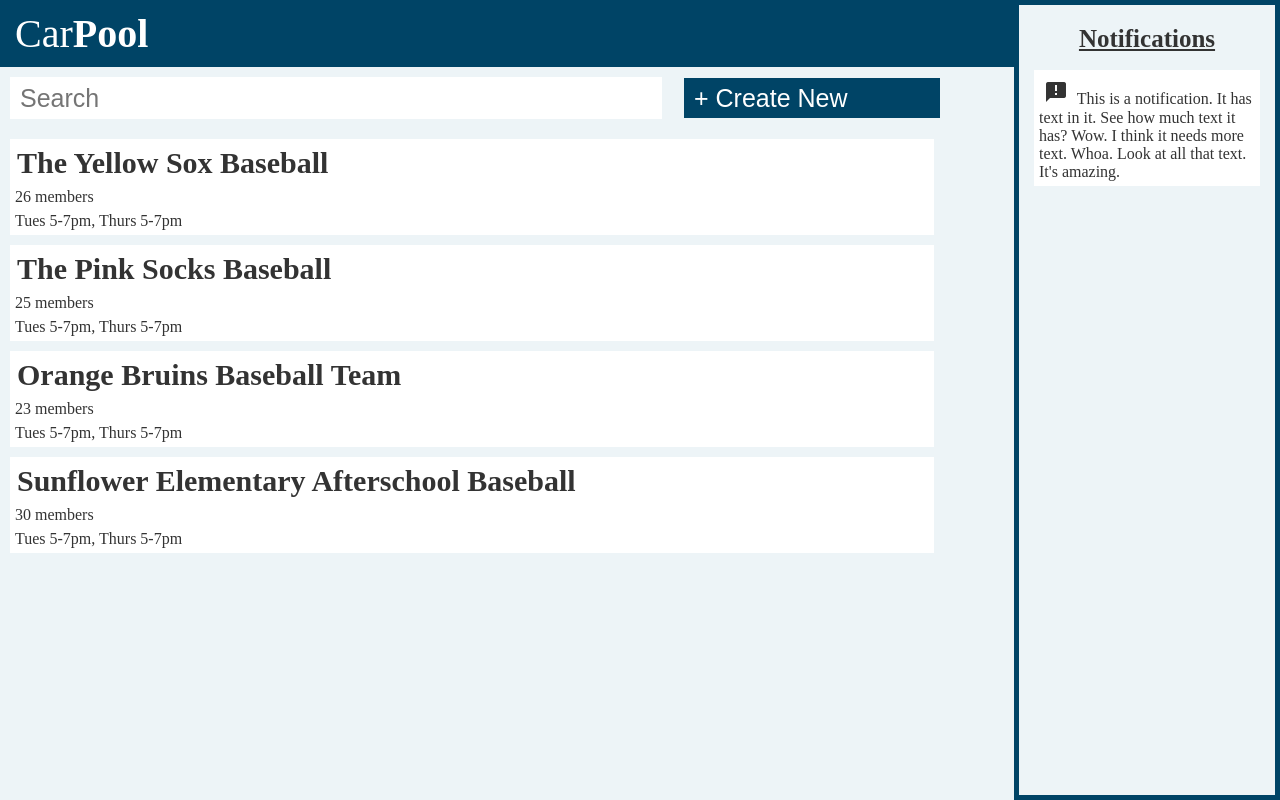
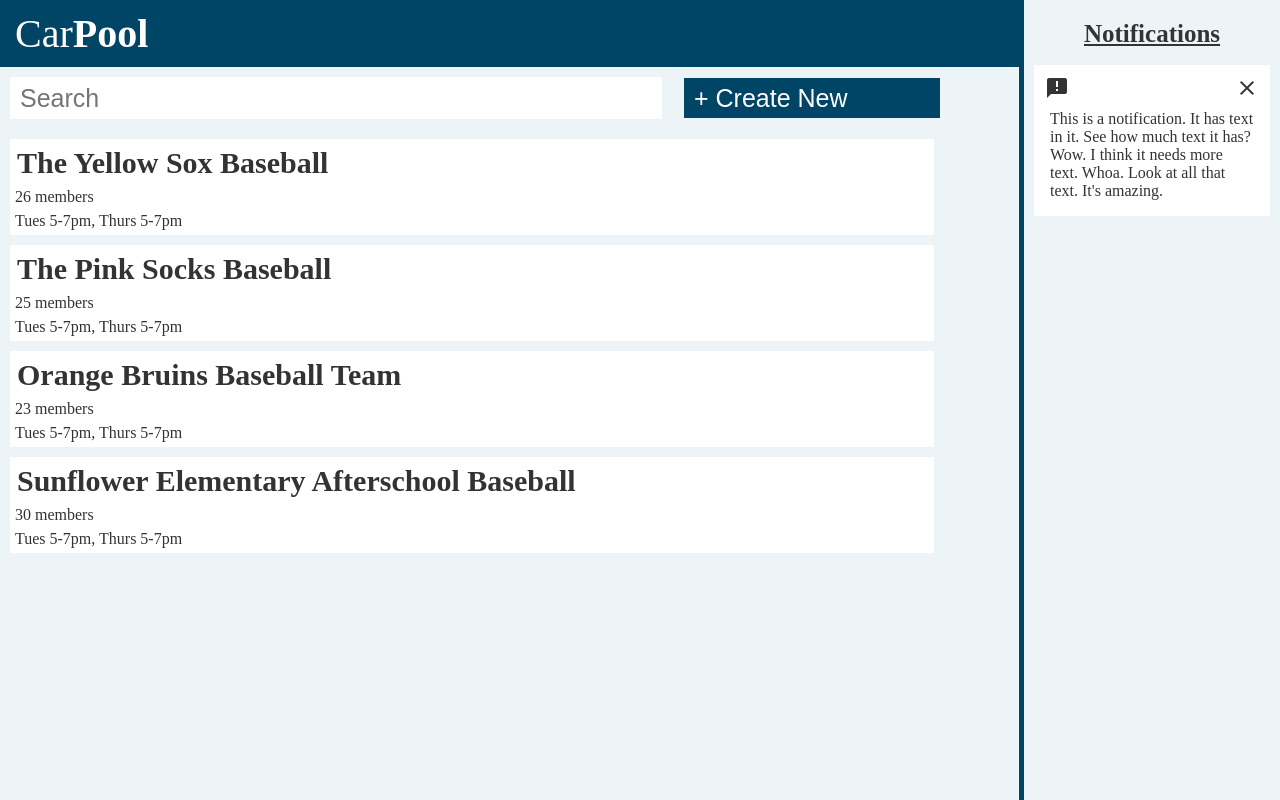
Before and after one commit to nikimt/CarPool, a plain HTML site: page index.html in a window 1280 px wide. Drawn offline with Linux system fonts and the light colour scheme.

Commit message:
hover and notification styles

```diff
--- a/index.html
+++ b/index.html
@@ -20,10 +20,11 @@
 	<div class="header">Car<span class="bold">Pool</span></div>
     <div id="notifications">
         <h1>Notifications</h1>
-        <p>
+        <div class="notification">
             <i class="material-icons">announcement</i>
-            <a>This is a notification. It has text in it. See how much text it has? Wow. I think it needs more text. Whoa. Look at all that text. It's amazing.</a>
-        </p>
+            <i class="material-icons right">close</i>
+            <p>This is a notification. It has text in it. See how much text it has? Wow. I think it needs more text. Whoa. Look at all that text. It's amazing.</p>
+        </div>
     </div>
 	<div class="content">
         <div id="actions-bar">
--- a/style.css
+++ b/style.css
@@ -37,6 +37,13 @@ h3 {
 	font-weight: bold;
 }
 
+.right {
+	right-mar/*gin: 0px;
+	margin-left: 120px;
+	align-con*/tent: right;
+	float: right;
+}
+
 .subpage {
 	width: 80%;
 }
@@ -49,21 +56,28 @@ h3 {
 	width: 20%;
 	margin-left: 20px;
 	background-color: #edf4f7;
-	border: solid;
+	border-left: solid;
 	border-width: 5px;
 	border-color: #004466;
 }
 
-#notifications p {
+.notification {
 	background-color: #FFFFFF;
-	margin: 15px;
-	padding: 5px;
+	padding: 10px;
+	margin: 10px;
 }
 
-#notifications i {
+.notification p {
+	background-color: #FFFFFF;
+	/*margin: 15px;*/
 	padding: 5px;
-	top: 0;
-	left: 0;
+	margin: 1px;
+}
+
+.notification i {
+	padding: 1px;
+	/*top: 0;*/
+	/*left: 0;*/
 }
 
 .content {
@@ -100,6 +114,11 @@ h3 {
 	margin: 8px;
 }
 
+#create-new:hover {
+	background-color: #00334d;
+	cursor: pointer;
+}
+
 .team {
 	z-index: 3;
 	background-color: #FFFFFF;
@@ -114,6 +133,7 @@ h3 {
 	border: solid;
 	border-width: 2px;
 	border-color: #004466;
+	cursor: pointer;
 }
 
 .team p {
```
